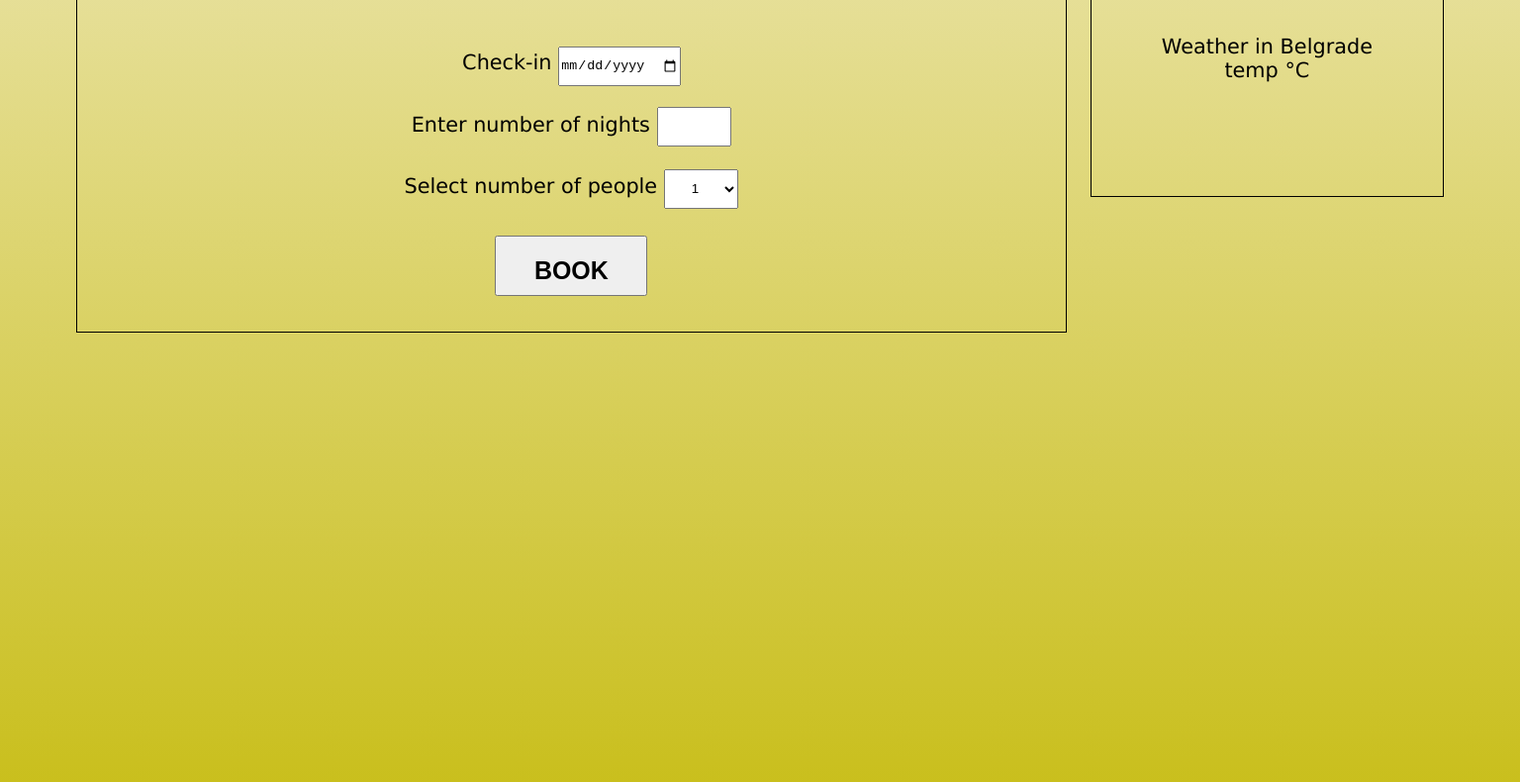
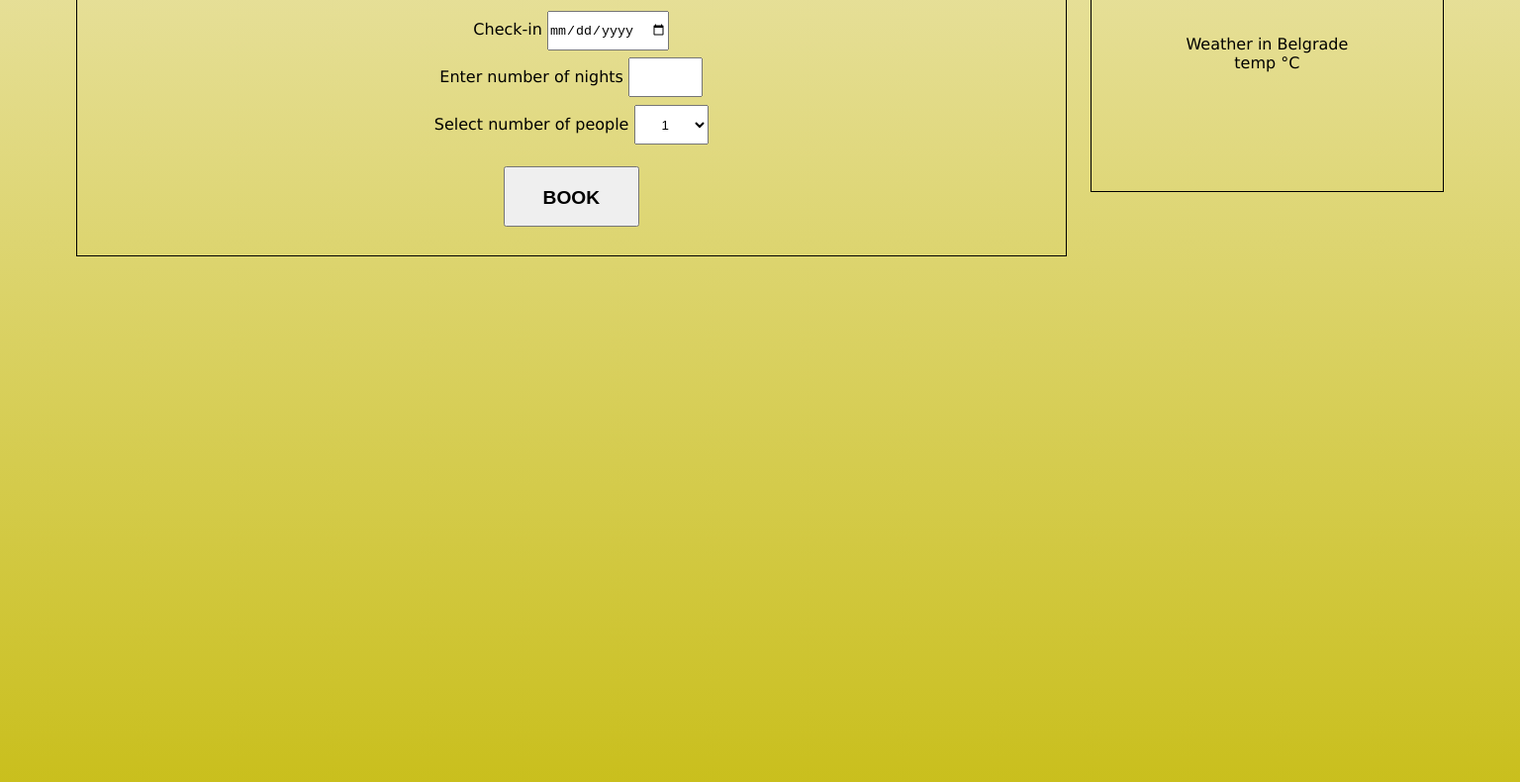
Before and after one commit to Mina-S93/project_hotel, a plain HTML site: page html/book.html in a window 1536 px wide. Shown: the part 233-1023 px from the top of the page at 99% size. Drawn offline with Linux system fonts and the light colour scheme; no server answers.

Commit message:
delete unnecessary lines of code

```diff
--- a/css/book.css
+++ b/css/book.css
@@ -123,11 +123,7 @@ input[type=submit]{
     }
 }
 
-@media screen and (min-width:1300px) and (max-width:2559px){
-    body{
-        font-size: 1.3em;
-    }
-}
+
 
 @media screen and (min-width:2560px){
     body{
--- a/css/dining.css
+++ b/css/dining.css
@@ -248,11 +248,6 @@ footer a i{
     }
 }
 
-@media screen and (min-width:1300px) and (max-width:2559px){
-    body{
-        font-size: 1.3em;
-    }
-}
 
 @media screen and (min-width:2560px){
     body{
--- a/css/location.css
+++ b/css/location.css
@@ -271,11 +271,7 @@ footer a i{
     }
 }
 
-@media screen and (min-width:1300px) and (max-width:2559px){
-    body{
-        font-size: 1.3em;
-    }
-}
+
 
 @media screen and (min-width:2560px){
     body{
--- a/css/meetings.css
+++ b/css/meetings.css
@@ -250,11 +250,7 @@ footer a i{
     }
 }
 
-@media screen and (min-width:1300px) and (max-width:2559px){
-    body{
-        font-size: 1.3em;
-    }
-}
+
 
 @media screen and (min-width:2560px){
     body{
--- a/css/style.css
+++ b/css/style.css
@@ -340,7 +340,7 @@ footer a i{
     }
 }
 
-@media screen and (min-width:1300px) and (max-width:2559px){
+@media screen and (min-width:1300px) and (max-width:1800px){
     main{
         margin-top: 22%;
     }
```
